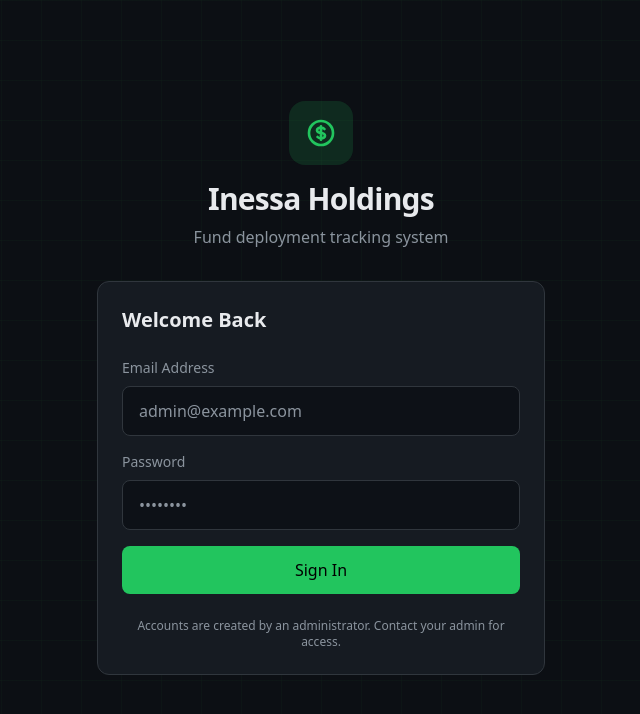
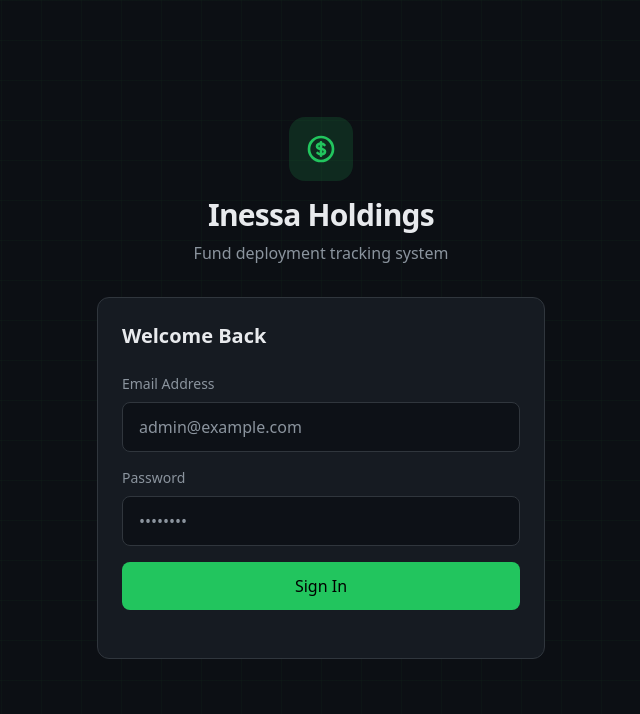
Before and after one commit to alokscott/accounting, a Next.js app: page / in a window 1280 px wide. Shown: the top 714 px of the page, without its empty margins (319-959 px from the left). Built offline with nearby package versions, Linux system fonts and the light colour scheme; no server answers.

Commit message:
Remove admin account creation message
Remove message about account creation by administrator.

```diff
--- a/src/app/page.tsx
+++ b/src/app/page.tsx
@@ -131,7 +131,7 @@ export default function LoginPage() {
           </form>
 
           <p className="text-center text-muted text-xs mt-6">
-            Accounts are created by an administrator. Contact your admin for access.
+
           </p>
         </div>
 
```
